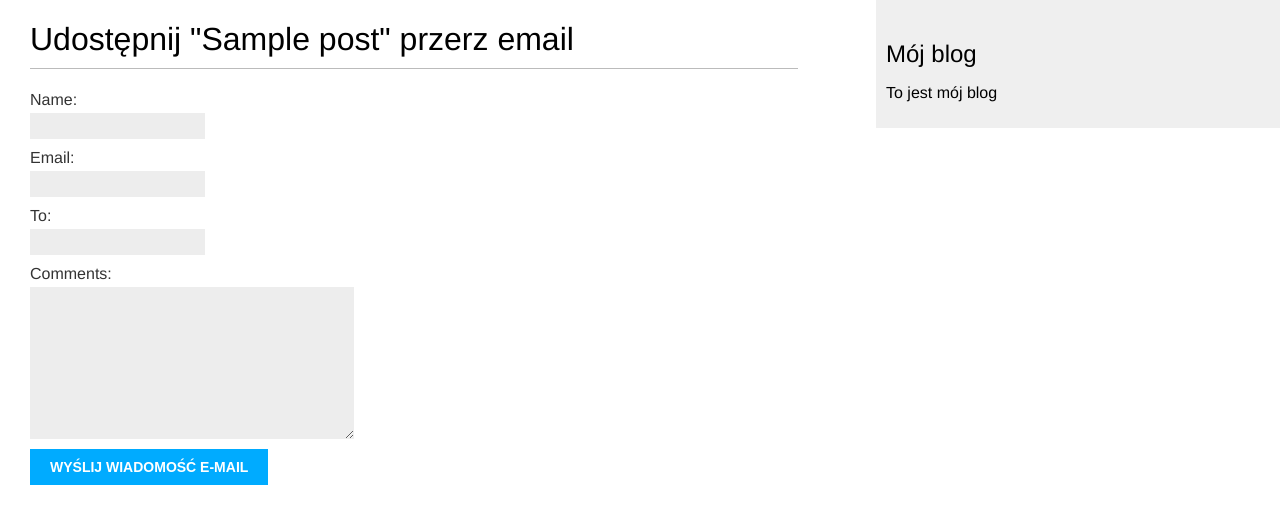
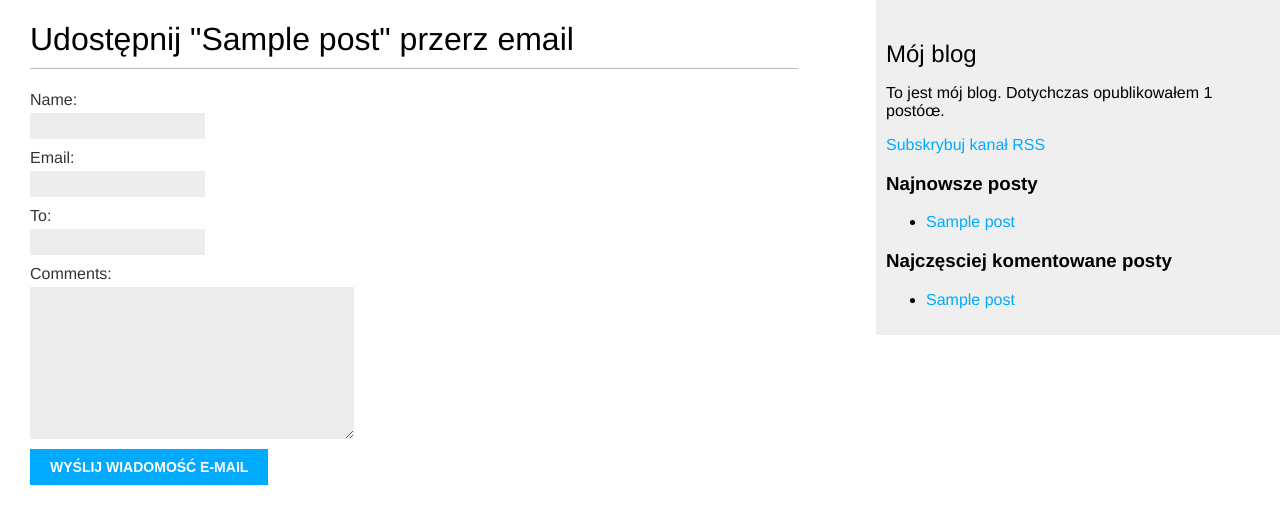
Before and after one commit to Jopus7/MyBlog, a Django app: page /blog/1/share/ in a window 1280 px wide. Shown: the top 524 px of the page. Run offline with Django 4.2, Linux system fonts and the light colour scheme; tables that the repository leaves empty hold one stand-in row (values such as "Sample post").

Commit message:
sitemaps and feed

```diff
--- a/mysite/blog/templates/blog/base.html
+++ b/mysite/blog/templates/blog/base.html
@@ -1,3 +1,4 @@
+{% load blog_tags %}
 {% load static %}
 <!doctype html>
 <html lang="en">
@@ -16,7 +17,19 @@
     </div>
     <div id="sidebar">
         <h2>Mój blog</h2>
-            <p>To jest mój blog</p>
+            <p>To jest mój blog. Dotychczas opublikowałem {% total_posts %} postóœ.</p>
+            <p><a href="{% url 'blog:post_feed' %}">Subskrybuj kanał RSS</a></p>
+        <h3>Najnowsze posty</h3>
+        {% show_latest_posts %}
+        <h3>Najczęsciej komentowane posty</h3>
+        {% get_most_commented_posts as most_commented_posts %}
+        <ul>
+            {% for post in most_commented_posts %}
+            <li>
+                <a href="{{ post.get_absolute_url }}">{{ post.title }}</a>
+            </li>
+            {% endfor %}
+        </ul>
     </div>
 </body>
 </html>
--- a/mysite/blog/templates/blog/post/detail.html
+++ b/mysite/blog/templates/blog/post/detail.html
@@ -1,4 +1,5 @@
 {% extends "blog/base.html" %}
+{% load blog_tags %}
 
 {% block title %}{{ post.title }}{% endblock %}
 
@@ -7,7 +8,7 @@
   <p class="date">
     Published {{ post.publish }} by {{ post.author }}
   </p>
-  {{ post.body|linebreaks }}
+  {{ post.body|markdown }}
   <p>
     <a href='{% url "blog:post_share" post.id %}'>
       Udostępnij post
--- /dev/null
+++ b/mysite/blog/templates/blog/post/latest_posts.html
@@ -0,0 +1,7 @@
+<ul>
+    {% for post in latest_posts %}
+        <li>
+            <a href="{{ post.get_absolute_url }}">{{ post.title }}</a>
+        </li>
+    {% endfor %}
+</ul>
--- a/mysite/blog/templates/blog/post/list.html
+++ b/mysite/blog/templates/blog/post/list.html
@@ -1,4 +1,5 @@
 {% extends 'blog/base.html' %}
+{% load blog_tags %}
 
 {% block title %}Mój blog{% endblock %}
 
@@ -25,7 +26,7 @@
     <p class="date">
       Opublikowane {{ post.publish }} przez {{ post.author }}
     </p>
-    {{ post.body|truncatewords:30|linebreaks }}
+    {{ post.body|markdown|truncatewords_html:30 }}
   {% endfor %}
   {% include "pagination.html" with page=posts %}
 {% endblock %}
--- /dev/null
+++ b/mysite/blog/templatetags/blog_tags.py
@@ -0,0 +1,29 @@
+from django import template
+from ..models import Post
+from django.db.models import Count
+from django.utils.safestring import mark_safe
+import markdown
+
+register = template.Library()
+
+
+@register.simple_tag
+def total_posts():
+    return Post.published.count()
+
+
+@register.inclusion_tag('blog/post/latest_posts.html')
+def show_latest_posts(count=5):
+    latest_posts = Post.published.order_by('-publish')[:count]
+    return {'latest_posts': latest_posts}
+
+
+@register.simple_tag
+def get_most_commented_posts(count=5):
+    return Post.published.annotate(
+        total_comments=Count('comments')).order_by('-total_comments')[:count]
+
+
+@register.filter(name='markdown')
+def markdown_format(text):
+    return mark_safe(markdown.markdown(text))
--- a/mysite/blog/urls.py
+++ b/mysite/blog/urls.py
@@ -1,5 +1,6 @@
 from django.urls import path
 from . import views
+from .feeds import LatestPostsFeed
 
 
 app_name = 'blog'
@@ -10,4 +11,5 @@ urlpatterns = [
     path('<int:year>/<int:month>/<int:day>/<slug:post>/', views.post_detail, name='post_detail'),
     path('<int:post_id>/share/', views.post_share, name='post_share'),
     path('tag/<slug:tag_slug>/', views.post_list, name='post_list_by_tag'),
+    path('feed/', LatestPostsFeed(), name='post_feed'),
 ]
--- a/mysite/mysite/settings.py
+++ b/mysite/mysite/settings.py
@@ -27,6 +27,7 @@ DEBUG = True
 
 ALLOWED_HOSTS = []
 
+SITE_ID = 1
 
 # Application definition
 
@@ -38,7 +39,10 @@ INSTALLED_APPS = [
     'django.contrib.messages',
     'django.contrib.staticfiles',
     'blog.apps.BlogConfig',
-    'taggit'
+    'taggit',
+    'django.contrib.sites',
+    'django.contrib.sitemaps',
+    # 'django.contrib.postgres',
 ]
 
 MIDDLEWARE = [
--- a/mysite/mysite/urls.py
+++ b/mysite/mysite/urls.py
@@ -16,8 +16,17 @@ Including another URLconf
 """
 from django.contrib import admin
 from django.urls import path, include
+from django.contrib.sitemaps.views import sitemap
+from blog.sitemaps import PostSitemap
+
+
+sitemaps = {
+    'posts': PostSitemap,
+}
+
 
 urlpatterns = [
     path('admin/', admin.site.urls),
     path('blog/', include('blog.urls', namespace='blog')),
+    path('sitemap.xml', sitemap, {'sitemaps': sitemaps}, name='django.contrib.sitemaps.views.sitemap'),
 ]
```
Also changed, not shown: mysite/blog/feeds.py (added, +18 -0 lines), mysite/blog/sitemaps.py (added, +13 -0 lines), mysite/blog/templatetags/__init__.py (added).
